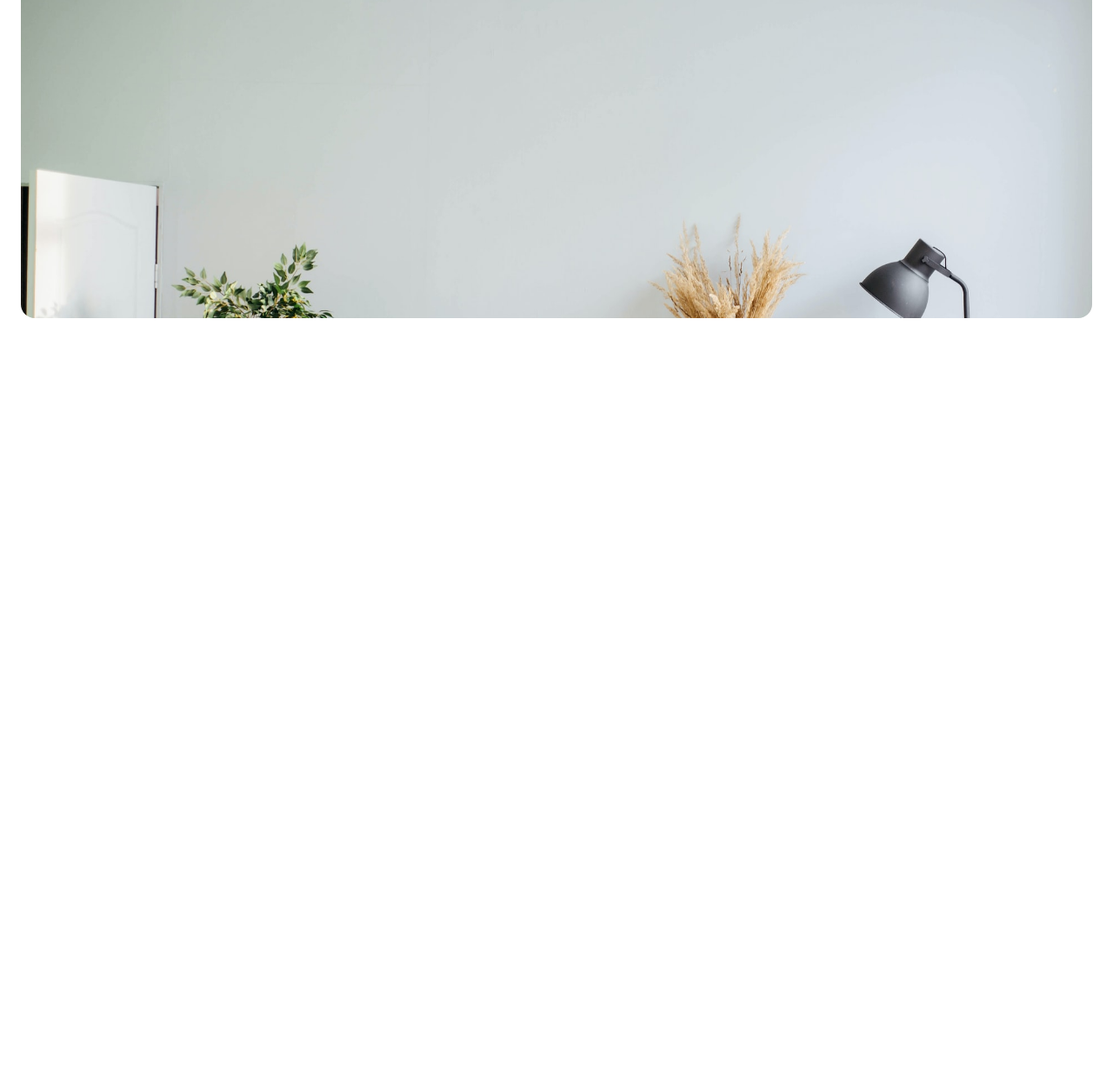
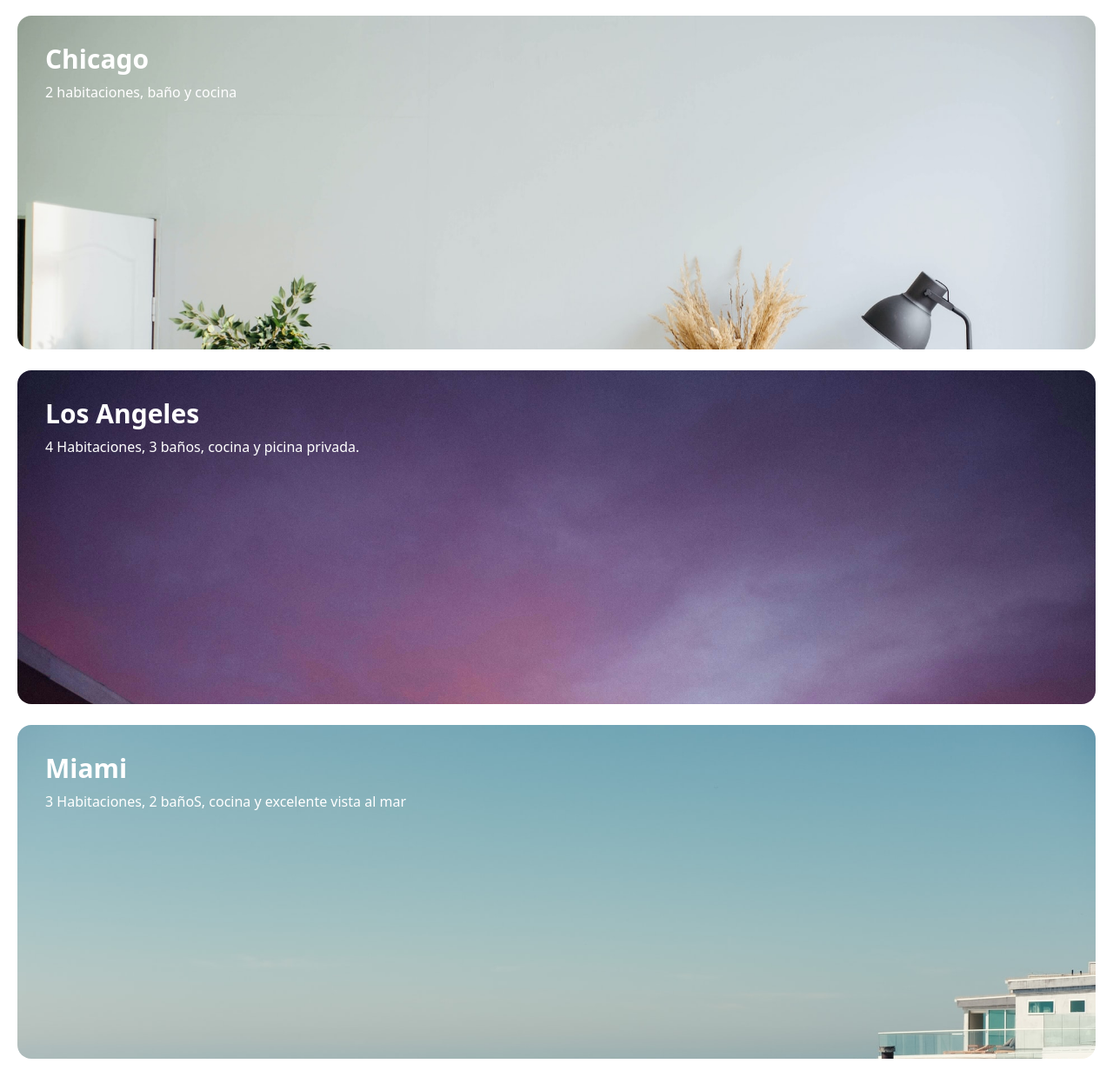
Before and after one commit to YakeCode/course-tailwind, a website: page travel/public/index.html in a window 1280 px wide. Shown: the part 750-1989 px from the top of the page at 87% size. Before the commit the page ends 1116 px from the top, so only its background shows below. Drawn offline with Linux system fonts and the light colour scheme.

Commit message:
estancias destacadas finalizado

```diff
--- a/travel/public/index.html
+++ b/travel/public/index.html
@@ -136,22 +136,51 @@
 
         </div>
 
-        <div class="px-6" id="estancias_destacadas">
+        <div class="px-5 h-full w-full" id="estancias_destacadas">
 
-            <p class="font-semibold text-3xl text-primary">
+            <p class="font-semibold text-3xl text-primary pb-6 mt-3">
                 Estancias Destacadas
             </p>
 
-            <div>
-                <div class="w-full h-96 bg-chicago bg-cover rounded-2xl mb-8">
+            <div class="w-full h-auto flex flex-col space-y-6 items-center justify-center">
 
+                <div class="w-full h-96 bg-chicago bg-cover rounded-2xl ">
+
+                    <p class="cardTitle">Chicago</p>
+
+                    <p class="text-md pl-8 text-white mr-24 font-normal">
+                        2 habitaciones, baño y cocina
+                    </p>
                 </div>
-                <p>
 
-                </p>
-                <p>
+                <div class="bg-LosAngeles w-full h-96  bg-cover rounded-2xl mb-8">
 
-                </p>
+                    <p class="cardTitle">Los Angeles</p>
+
+                    <p class="text-md pl-8 text-white mr-24  font-normal">
+                        4 Habitaciones, 3 baños, cocina y picina privada.
+                    </p>
+                </div>
+
+                <div class="w-full h-96 bg-miami bg-cover rounded-2xl mb-8">
+
+                    <p class="cardTitle">Miami</p>
+
+                    <p class="text-md pl-8 text-white mr-24 font-normal">
+                        3 Habitaciones, 2 bañoS, cocina y excelente vista al mar
+                    </p>
+                </div>
+
+                <div class="w-full h-96 bg-bali bg-cover rounded-2xl mb-8">
+
+                    <p class="cardTitle">Bali</p>
+
+                    <p class="text-md pl-8 text-white mr-24 font-normal">
+                        2 Habitaciones, baño, cocina y picina privada
+                    </p>
+                </div>
+
+
             </div>
 
 
--- a/travel/src/css/tailwind.css
+++ b/travel/src/css/tailwind.css
@@ -5,3 +5,7 @@
 .card {
     @apply w-48 h-64 shadow-md rounded-lg flex-none transition-all hover:-translate-y-4 hover:shadow-xl;
 }
+
+.cardTitle {
+    @apply text-3xl px-8 pt-8 pb-2 font-semibold text-white
+}
--- a/travel/tailwind.config.js
+++ b/travel/tailwind.config.js
@@ -9,7 +9,7 @@ module.exports = {
         'sanFrancisco': "url('../img/sanFrancisco.jpg')",
 			  'sanFranciscoDesktop': "url('../img/sanFranciscoDesktop.jpg')",
 			  'yosemite': "url('../img/yosemite.jpg')",
-			  'LA': "url('../img/LA.jpg')",
+			  'LosAngeles': "url('../img/losAngeles.jpg')",
 			  'seattle': "url('../img/seattle.jpg')",
 			  'new_york': "url('../img/new_york.jpg')",
 			  'norway': "url('../img/norway.jpg')",
```
Also changed, not shown: travel/public/css/tailwind.css, travel/public/img/LA .jpg (deleted), travel/public/img/losAngeles.jpg (added), 2 other files.
